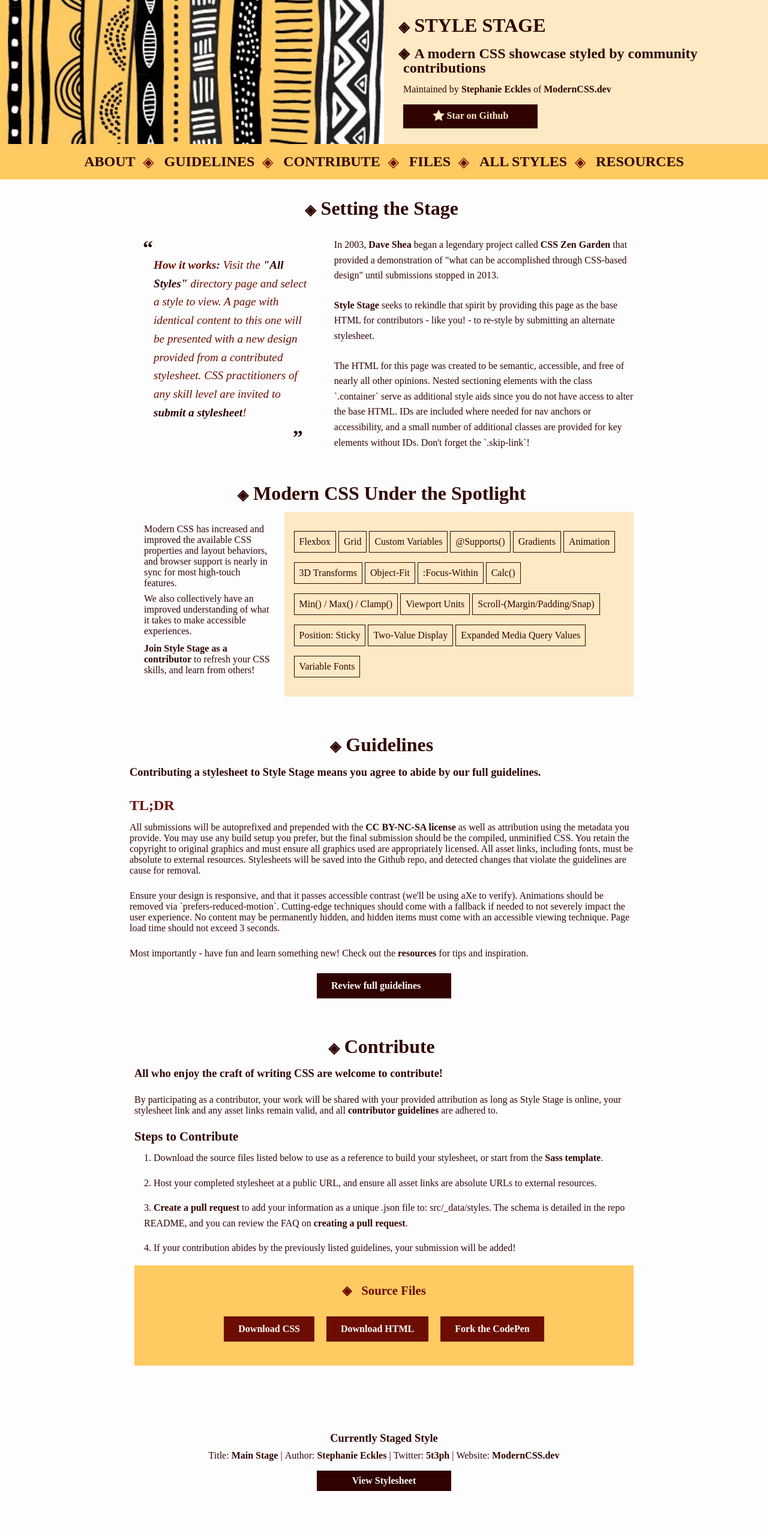
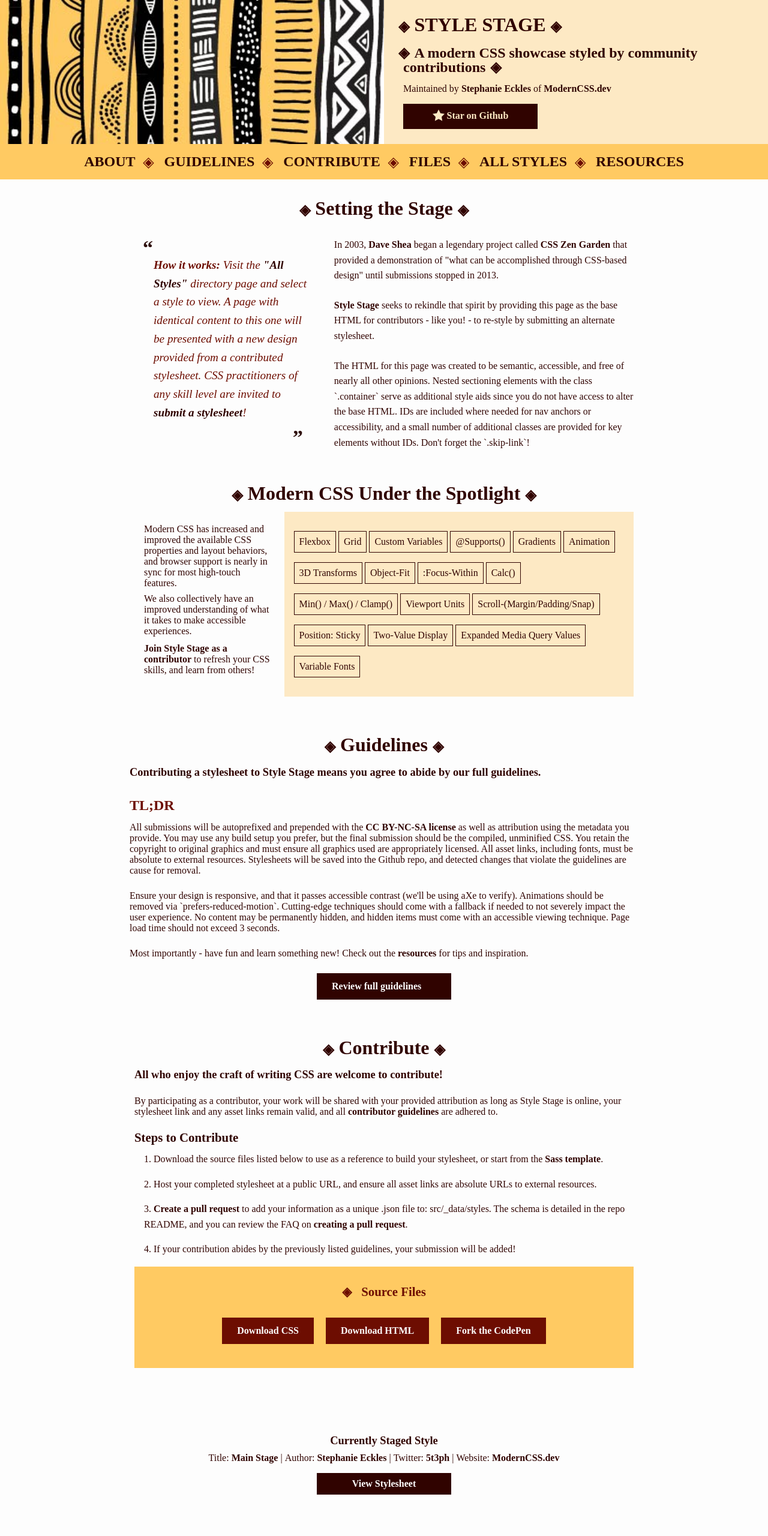
Before and after one commit to JeanKonan/stylestage-sass, a website: page public/index.html in a window 1280 px wide. Shown: the top 2560 px of the page at 60% size. Drawn offline with Linux system fonts and the light colour scheme; a web font is replaced by a local one.

Commit message:
suggestions incorporated

```diff
--- a/sass/_about.scss
+++ b/sass/_about.scss
@@ -171,11 +171,12 @@
                 border: 1px solid $color-primary;
                 padding: .5rem;
                 text-transform: capitalize;
+                transition: background 0.3s ease;
 
                 &:hover {
                     color: $color-tertiary;
                     background: $color-primary;
-                    border: none;
+                    border: 1px solid $color-primary;
                 }
             }
         }
--- a/sass/_files.scss
+++ b/sass/_files.scss
@@ -30,6 +30,7 @@
         text-decoration: none;
         color: $color-background;
         background-color: $color-secondary;
+        border: 1px solid $color-secondary;
         transition: background-color 0.3s ease;
 
         @media (max-width: 585px) {
--- a/sass/_footer.scss
+++ b/sass/_footer.scss
@@ -47,6 +47,7 @@
             display: inline-block;
             background: $color-tertiary;
             color: $color-primary;
+            border: 1px solid $color-tertiary;
             padding: 0.5rem 1rem;
             font-size: 0.9rem;
             font-weight: bold;
--- a/sass/_guidelines.scss
+++ b/sass/_guidelines.scss
@@ -15,8 +15,6 @@
       }
 
       p {
-        // font-size: 1rem;
-        // line-height: 1.6;
         margin-bottom: 1.5rem;
 
         a {
@@ -36,6 +34,7 @@
         width: 14rem;
         text-decoration: none;
         padding: 0.75rem 1.5rem;
+        border: 1px solid $color-primary;
         transition: background-color 0.3s ease;
         margin: 0 auto;
 
--- a/sass/_header.scss
+++ b/sass/_header.scss
@@ -62,6 +62,8 @@
             background-color: $color-primary;
             color: $color-tertiary;
             text-align: center;
+            border: 1px solid $color-primary;
+            transition: background 0.3s ease;
 
             &:hover {
                 background: $color-tertiary;
--- a/sass/_nav.scss
+++ b/sass/_nav.scss
@@ -41,6 +41,8 @@
                 font-size: $font-size-h2;
                 padding: .5rem;
                 height: 100%;
+                transition: background 0.3s ease;
+
                 &:hover {
                     background: $color-primary;
                     color: $color-other;
--- a/sass/_profile.scss
+++ b/sass/_profile.scss
@@ -43,8 +43,10 @@
             max-width: 14rem;
             background: $color-primary;
             color: $color-background;
+            border: 1px solid $color-primary;
             margin: 0 auto;
             margin-top: 1rem;
+            transition: background 0.3s ease;
 
             &:hover {
                 background: $color-background;
--- a/sass/_styles.scss
+++ b/sass/_styles.scss
@@ -18,6 +18,8 @@
             width: 14rem;
             margin: 0 auto;
             margin-top: 1rem;
+            border: 1px solid $color-primary;
+            transition: background 0.3s ease;
 
             &:hover {
                 background: $color-tertiary;
--- a/sass/_typography.scss
+++ b/sass/_typography.scss
@@ -1,3 +1,7 @@
+* {
+    box-sizing: border-box;
+}
+
 body {
     color: $color-primary;
     background: $color-background;
@@ -47,6 +51,16 @@
         content: '◈';
         margin-left: -.5rem;
         margin-right: .5rem;
+        text-align: center;
+        font-size: $font-size-h2;
+        align-content: center;
+    }
+
+    &::after {
+        display: inline-block;
+        content: '◈';
+        margin-left: .5rem;
+        margin-right: -.5rem;
         text-align: center;
         font-size: $font-size-h2;
         align-content: center;
```
Also changed, not shown: public/style.css, 1 other file.
